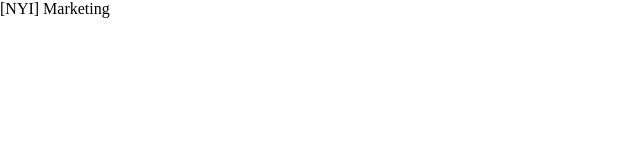
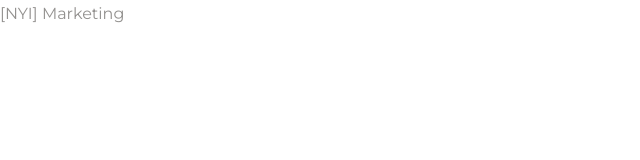
Before and after one commit to profydev/reddit-timer-zkcro, a React (Create React App) app: page / in a window 1280 px wide. Shown: the top 160 px of the page, without its empty margins (0-640 px from the left). Built offline with nearby package versions, Linux system fonts and the light colour scheme.

Commit message:
Add global styles

```diff
--- /dev/null
+++ b/src/App.css
@@ -0,0 +1,6 @@
+:root {
+  font-family: var(--font-family-default);
+  color: var(--color-text);
+  font-size: var(--font-size-default);
+  line-height: var(--line-height-default);
+}
--- a/src/App.js
+++ b/src/App.js
@@ -3,6 +3,9 @@ import { BrowserRouter as Router, Switch, Route } from 'react-router-dom';
 
 import MarketingPage from './MarketingPage/MarketingPage';
 import SearchPage from './SearchPage/SearchPage';
+
+import './theme.css';
+import './App.css';
 
 function App() {
   return (
--- /dev/null
+++ b/src/theme.css
@@ -0,0 +1,10 @@
+:root {
+  --color-text: #93918f;
+
+  --font-family-default: 'Montserrat', sans-serif;
+  --font-family-headline: 'Bitter', serif;
+
+  --font-size-default: 16px;
+
+  --line-height-default: 1.69;
+}
```
